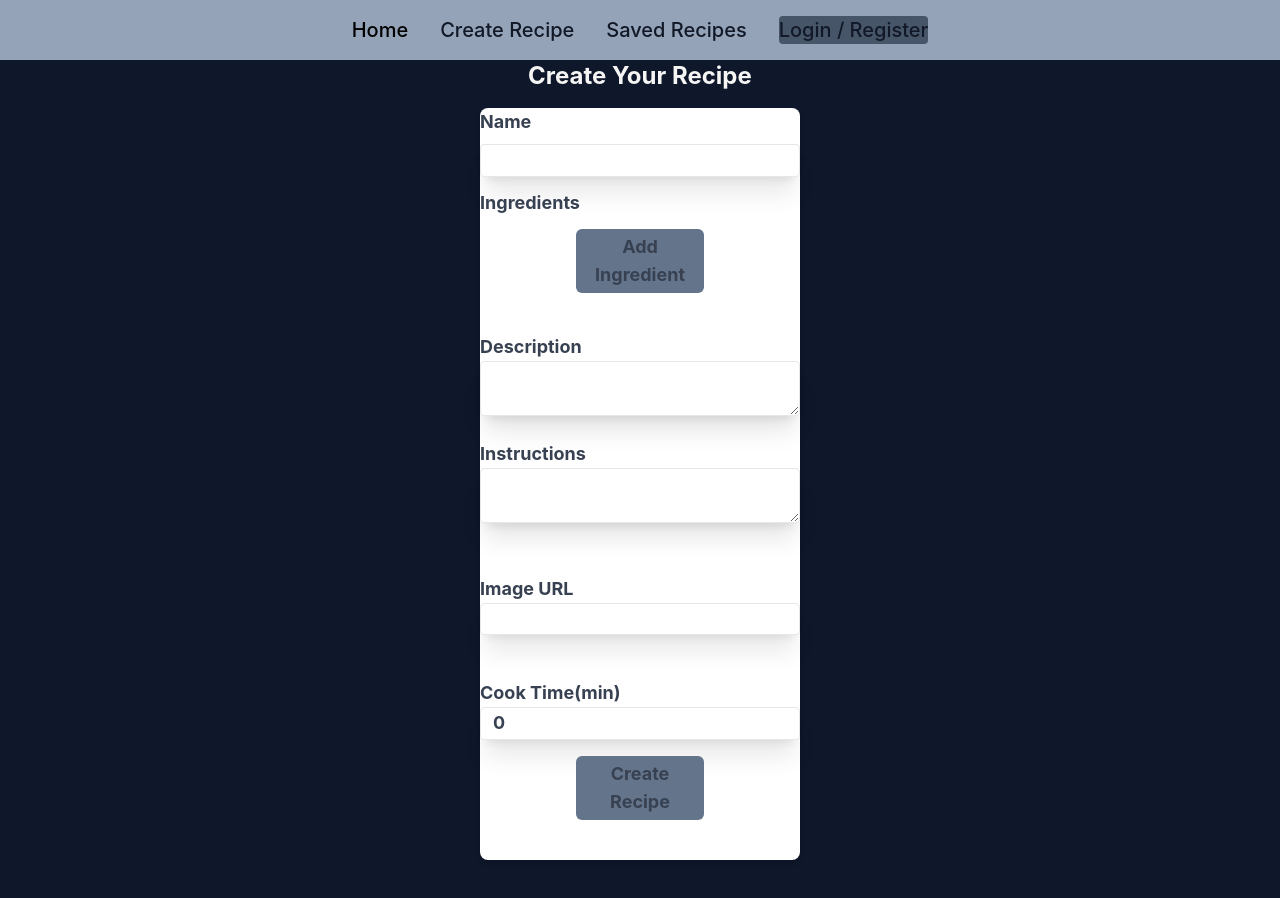
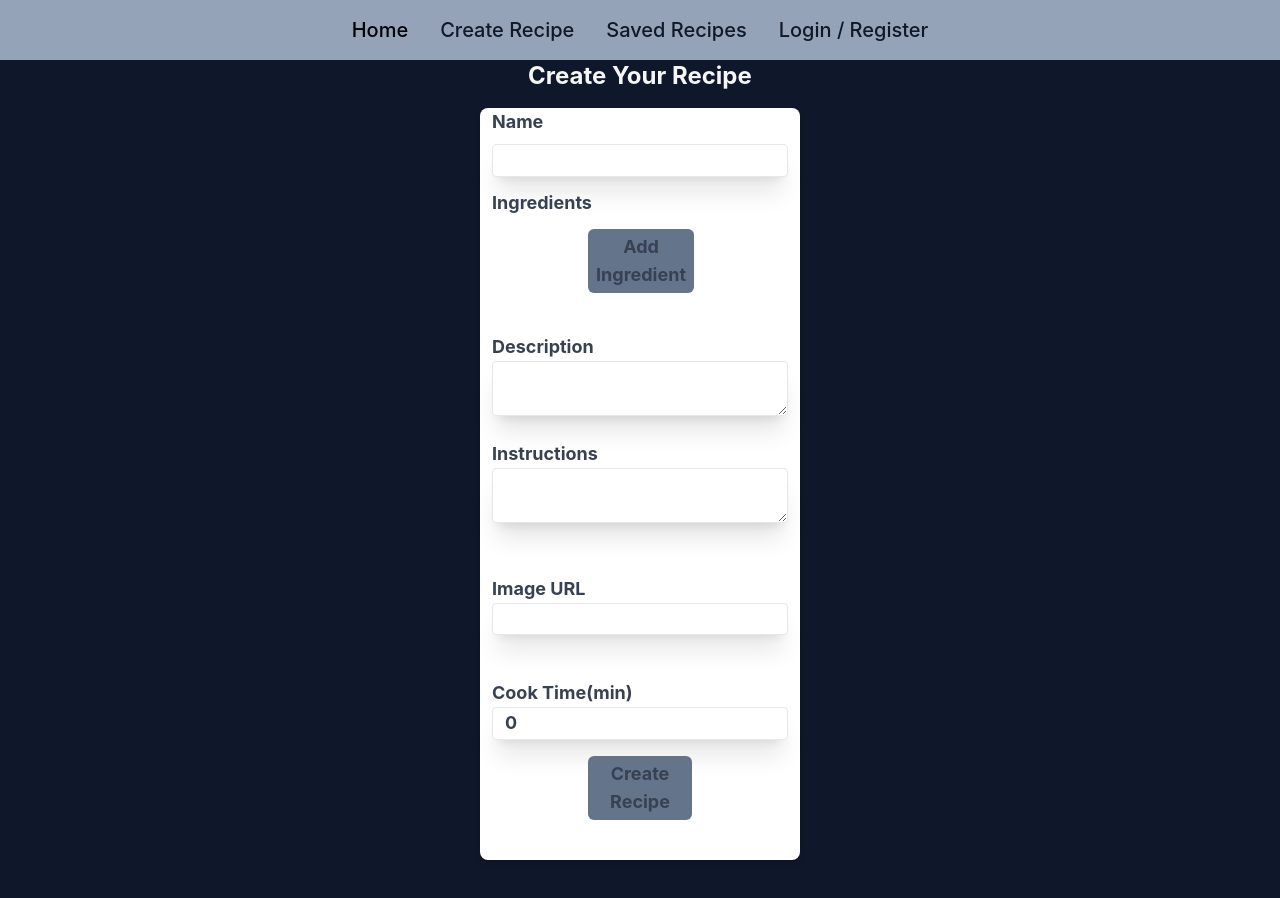
Before and after one commit to icarus014/recipe-app, a React (Create React App) app in the folder client/: page /create in a window 1280 px wide. Shown: the top 898 px of the page. Built offline with nearby package versions, Linux system fonts and the light colour scheme.

Commit message:
minor navbar fix

```diff
--- a/client/src/components/navbar.js
+++ b/client/src/components/navbar.js
@@ -18,16 +18,16 @@ export const Navbar = () =>{
         <nav className=" w-full bg-slate-400 ">
         <div className="max-w-screen-xl flex flex-wrap items-center justify-between mx-auto p-4 ">
             <ul className="flex flex-col mx-auto font-medium p-4 md:p-0 border rounded-lg md:flex-row md:space-x-8 md:mt-0 md:border-0  md:dark:bg-slate-90 dark:border-gray-00">
-                <li className="block py-2 pl-3 pr-4 text-grey-800 rounded text-xl hover:bg-slate-500 md:hover:bg-transparent md:hover:text-blue-700 md:p-0 dark:text-stone-300 md:dark:hover:text-slate-500 dark:hover:bg-gray-700 dark:hover:text-white md:dark:hover:bg-transparent dark:border-gray-700">
+                <li className="block py-2 pl-3 pr-4 text-grey-800 rounded text-xl hover:bg-slate-500 md:hover:bg-transparent md:p-0 dark:text-stone-300 md:dark:hover:text-slate-500 dark:hover:bg-gray-700 dark:hover:text-white md:dark:hover:bg-transparent dark:border-gray-700">
                 <Link to={"/"}>Home</Link>
                 </li>
-                <li className="block py-2 pl-3 pr-4 text-gray-900 rounded text-xl hover:bg-gray-100 md:hover:bg-transparent md:hover:text-blue-700 md:p-0 dark:text-stone-300 md:dark:hover:text-slate-500 dark:hover:bg-gray-700 dark:hover:text-white md:dark:hover:bg-transparent dark:border-gray-700">
+                <li className="block py-2 pl-3 pr-4 text-gray-900 rounded text-xl hover:bg-gray-100 md:hover:bg-transparent md:p-0 dark:text-stone-300 md:dark:hover:text-slate-500 dark:hover:bg-gray-700 dark:hover:text-white md:dark:hover:bg-transparent dark:border-gray-700">
                 <Link to={"/create"}>Create Recipe</Link>
                 </li>
-                <li className="block py-2 pl-3 pr-4 text-gray-900 rounded text-xl hover:bg-gray-100 md:hover:bg-transparent md:hover:text-blue-700 md:p-0 dark:text-stone-300 md:dark:hover:text-slate-500 dark:hover:bg-gray-700 dark:hover:text-white md:dark:hover:bg-transparent dark:border-gray-700">
+                <li className="block py-2 pl-3 pr-4 text-gray-900 rounded text-xl hover:bg-gray-100 md:hover:bg-transparent md:p-0 dark:text-stone-300 md:dark:hover:text-slate-500 dark:hover:bg-gray-700 dark:hover:text-white md:dark:hover:bg-transparent dark:border-gray-700">
                 <Link to={"/saved-recipes"}>Saved Recipes</Link>
                 </li>
-                <li className=" bg-slate-600 block py-2 pl-4 pr-4 text-gray-900 rounded text-xl hover:bg-gray-100 md:hover:bg-transparent md:hover:text-blue-700 md:p-0 dark:text-stone-300 md:dark:hover:text-slate-900 dark:hover:bg-gray-700 dark:hover:text-white md:dark:hover:bg-transparent dark:border-gray-700">
+                <li className="block py-2 pl-4 pr-4 text-gray-900 rounded text-xl hover:bg-gray-100 md:hover:bg-stone-700  md:p-0 dark:text-stone-300 md:dark:hover:text-slate-500 dark:hover:bg-gray-700 dark:hover:text-white md:dark:hover:bg-transparent dark:border-gray-700">
                 {!cookies.access_token ? (<Link to={"/auth"}>Login / Register</Link>) :(<button onClick={logout} className="px-4">Logout</button>)}
                 </li>
             </ul>
--- a/client/src/pages/create.js
+++ b/client/src/pages/create.js
@@ -57,13 +57,13 @@ export const Create = () => {
         } catch(err){
             console.error(err)
         }
-    }
+    };
     return(
         <div className='w-full max-w-xs mb-96 text-lg'>
             <div className="mx-12">
                 <h2 className="text-stone-100  mb-4 font-bold text-2xl">Create Your Recipe</h2>
             </div>
-            <form onSubmit={handleSubmit} className="bg-white text-gray-700 shadow-md rounded-lg font-bold">
+            <form onSubmit={handleSubmit} className="bg-white text-gray-700 shadow-md rounded-lg font-bold px-3">
                 {/* Name */}
                 <div>
                 <label htmlFor="name" className="block text-gray-700 mb-2">Name</label>
```
